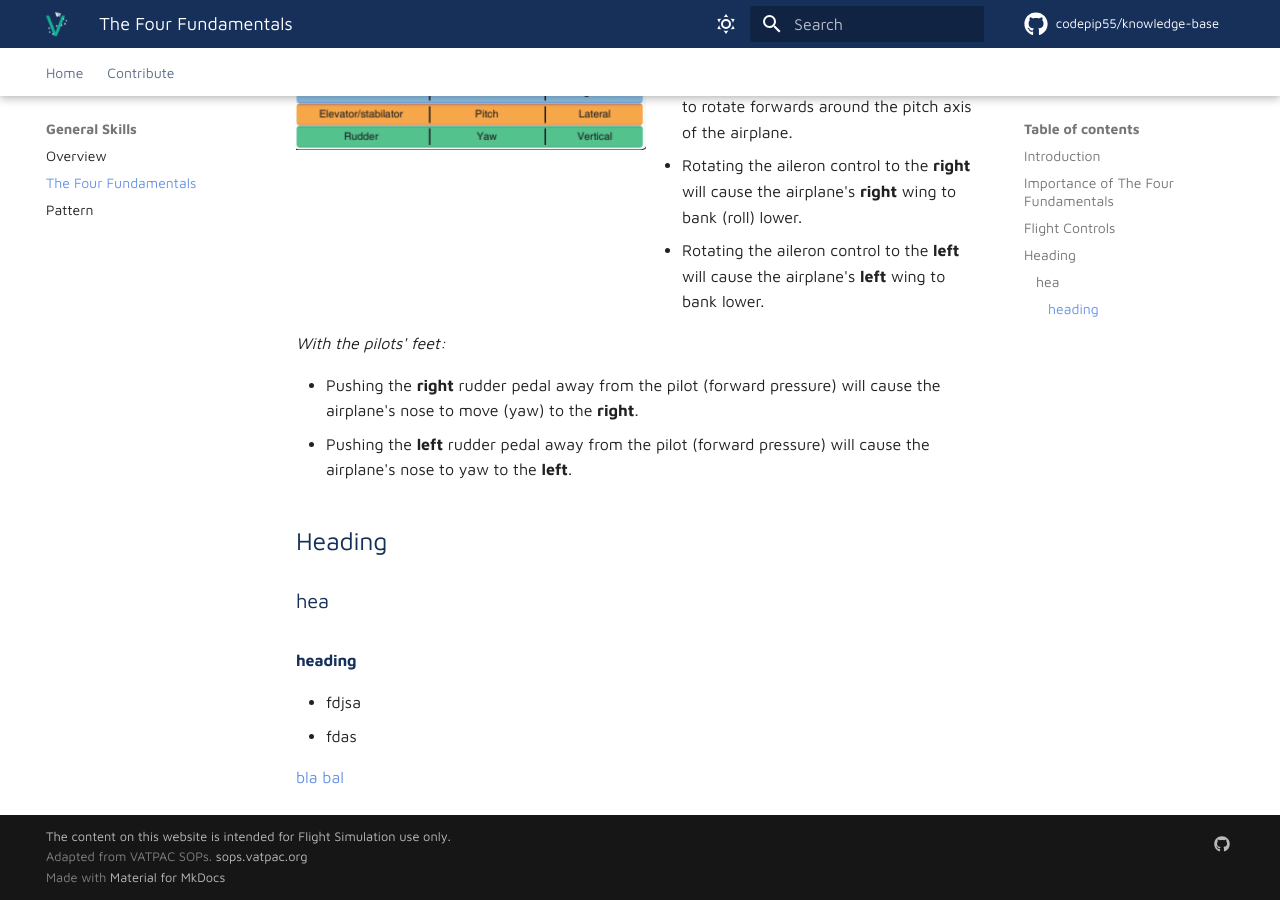
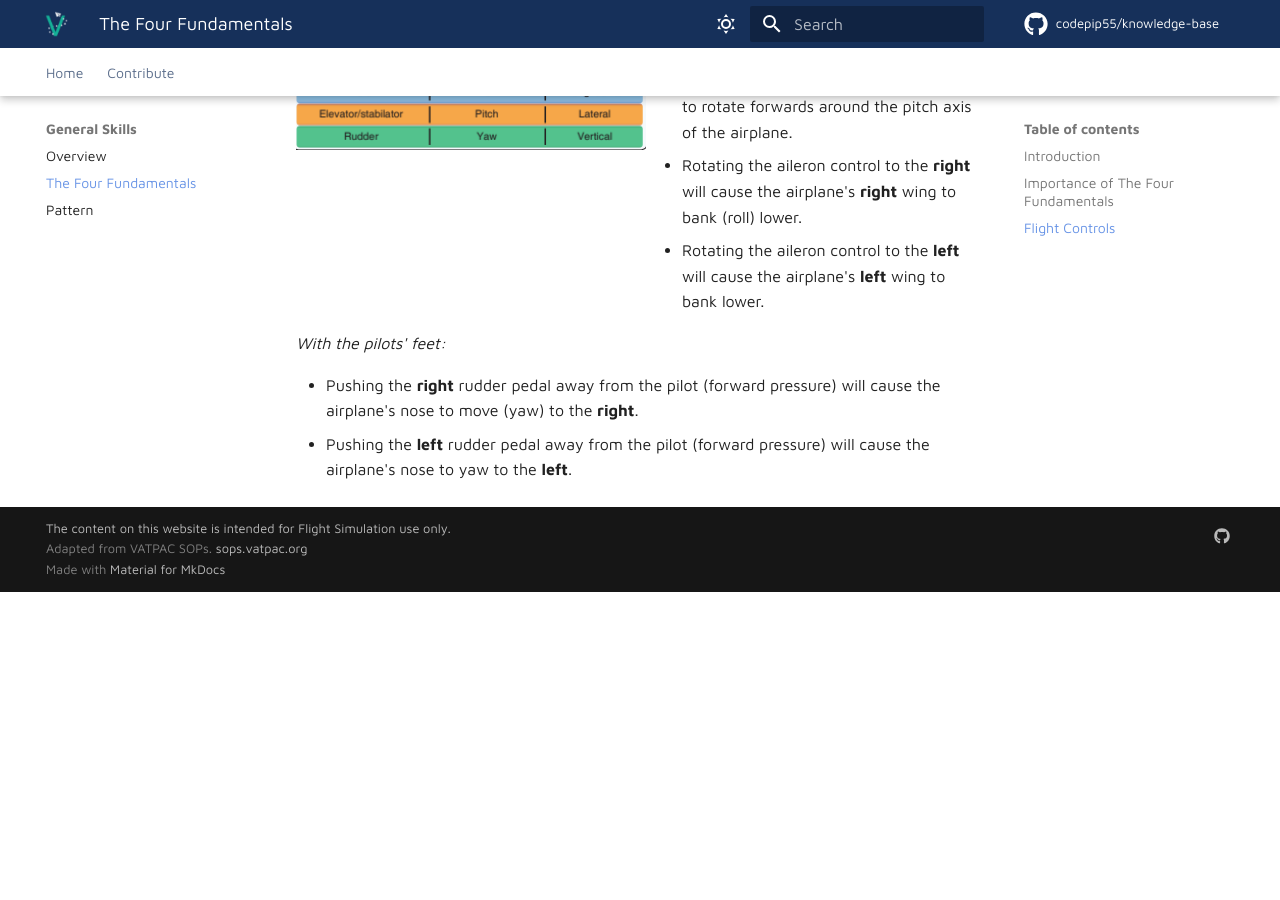
Before and after one commit to ml0130/knowledge-base, an MkDocs documentation site: the page built from docs/general-skills/four-fundamentals.md, in a window 1280 px wide and 900 px high, scrolled down 1711 px. Built offline with MkDocs 1.6.1 and Material for MkDocs 9.7.7, drawn with Linux system fonts in a browser that asks for light colours; comment, search, counter and statistics services are not loaded; after the commit the page ends 2303 px from its top, so only the background shows below that.

Commit message:
revert tutorial

```diff
--- a/docs/general-skills/four-fundamentals.md
+++ b/docs/general-skills/four-fundamentals.md
@@ -48,11 +48,3 @@ The following is always true regardless of the orientation to earth:
 - Pushing the **left** rudder pedal away from the pilot (forward pressure) will cause the airplane's nose to yaw to the **left**.
 
 <!-- Feel of the Airplane -->
-## Heading
-### hea
-#### heading
-
-- fdjsa
-- fdas
-
-[bla bal](https://example.com){ target=new }
```
